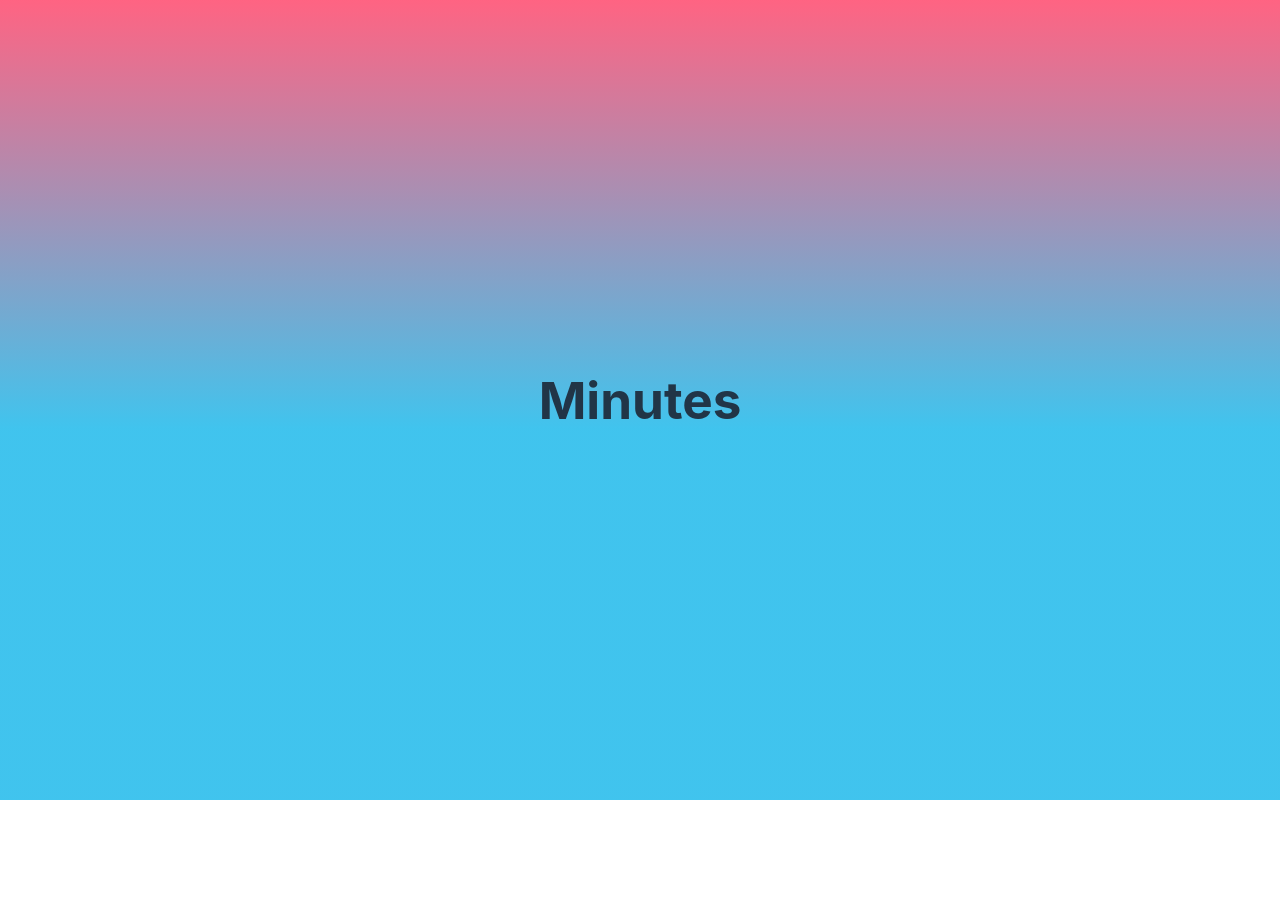
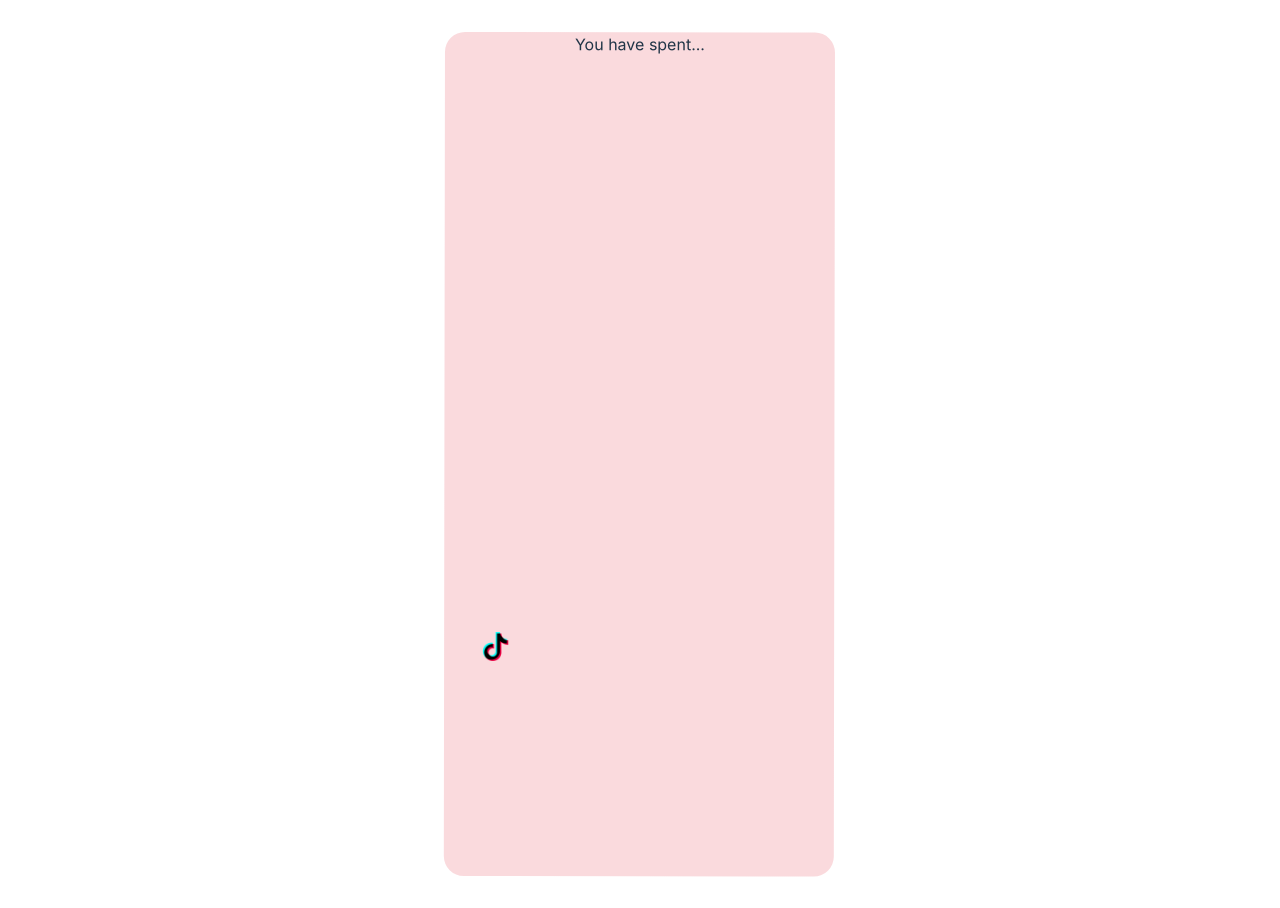
Before and after one commit to melisilva/TikTok_Wrap, a Vue app in the folder frontend/my-vue-app/: page /minutes in a window 1280 px wide. Before the commit the page ends 800 px from the top, so only its background shows below. Built offline with nearby package versions, Linux system fonts and the light colour scheme.

Commit message:
Add Minutes trial

```diff
--- a/frontend/my-vue-app/src/style.css
+++ b/frontend/my-vue-app/src/style.css
@@ -27,7 +27,7 @@ body{
   display: flex;
   place-items: center;
   min-height: 100vh;
-  background: linear-gradient(180deg, rgba(255, 68, 105, 0.83) 0%,rgba(33, 186, 235, 0.86) 53.5416305065155%);
+  /*background: linear-gradient(180deg, rgba(255, 68, 105, 0.83) 0%,rgba(33, 186, 235, 0.86) 53.5416305065155%); -> Background of AdsMessage.vue*/
 }
 
 h1 {
@@ -194,4 +194,16 @@ button:focus-visible {
   position: relative;
   display: flex;
   align-items: center;
-  justify-content: center}
+  justify-content: center
+}
+
+.minutes {
+  background: linear-gradient(to left, #fadadd, #fadadd);
+  border-radius: 20px;
+  width: 390px;
+  height: 844px;
+  position: relative;
+  transform-origin: 0 0;
+  transform: rotate(0.082deg) scale(1, 1);
+  overflow: hidden;
+  }
--- a/frontend/my-vue-app/src/views/Minutes.vue
+++ b/frontend/my-vue-app/src/views/Minutes.vue
@@ -1,3 +1,8 @@
 <template>
-    <h1> Minutes</h1>
-</template>
+    <div class="minutes" style="background: `linear-gradient(to left, #fadadd, #fadadd), url(../assets/images/TikTok_Wrapped_Inverted_Background.png) center; background-size: cover;`">
+      <img class="tik-tok-logo" src="../assets/images/tiktok-logo.png" />
+      <div>
+        You have spent...
+      </div>
+    </div>
+  </template>
```
Also changed, not shown: frontend/my-vue-app/src/assets/images/TikTok_Wrapped_Inverted_Background.png (added).
